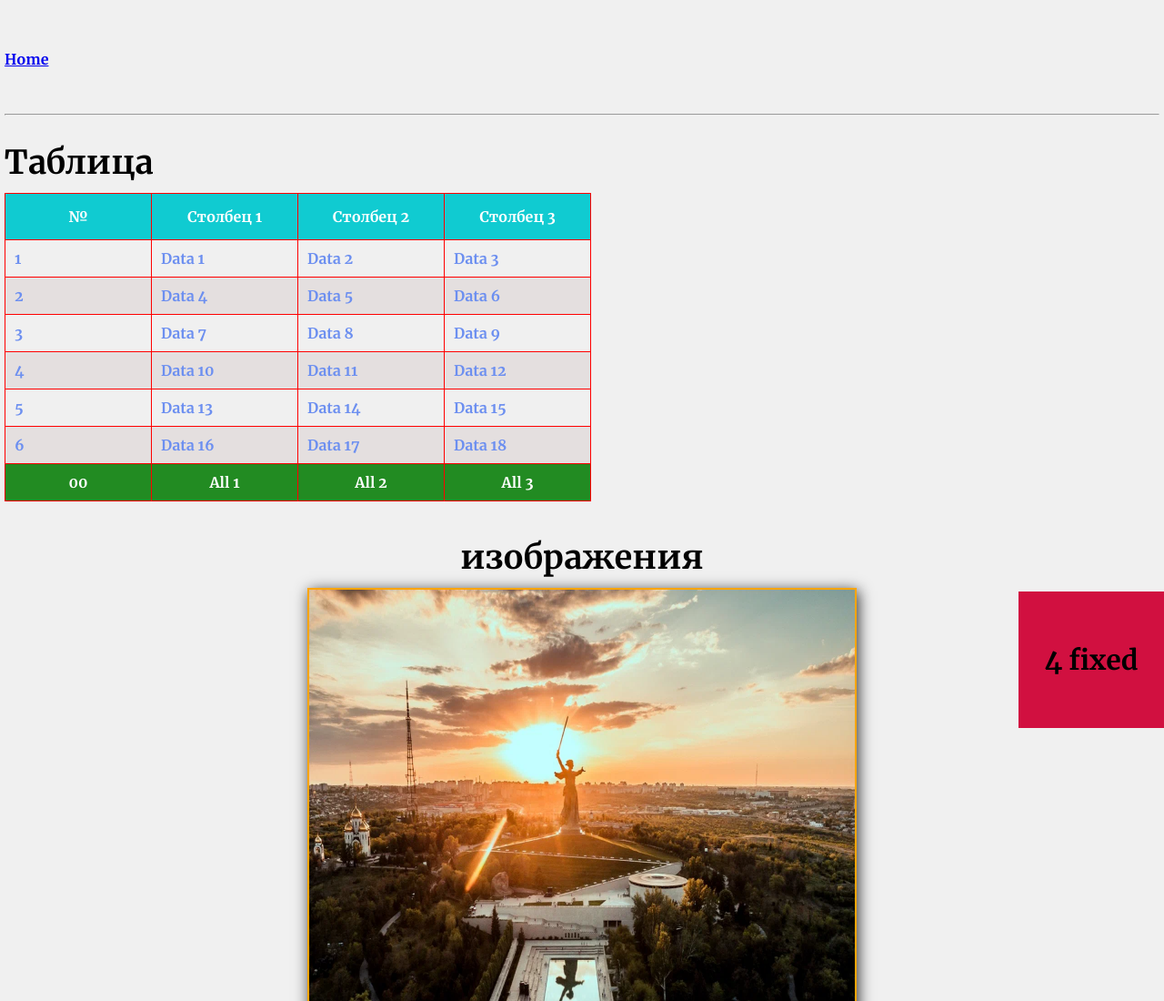
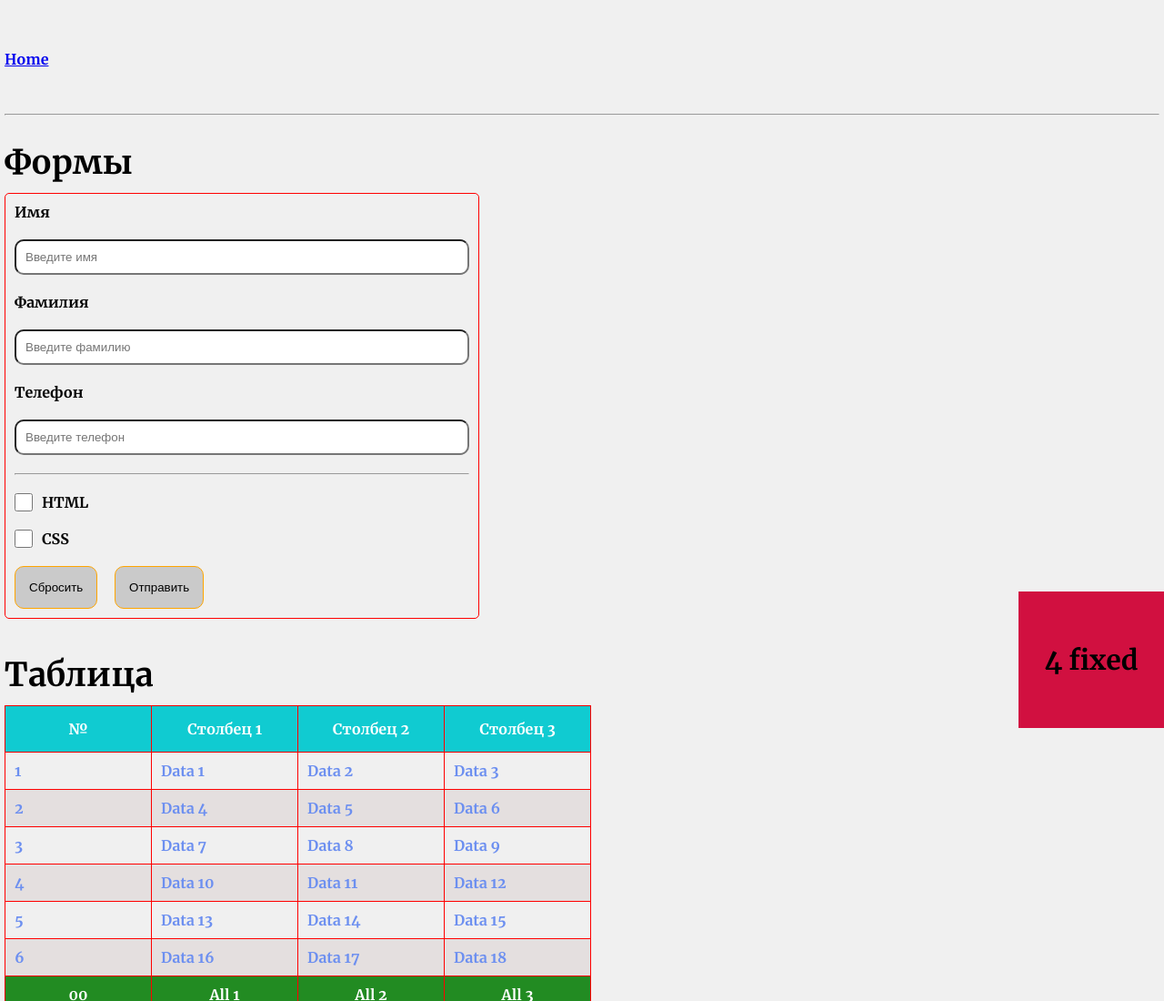
Before and after one commit to gleb-erokhin/Mentor, a plain HTML site: page css.html in a window 1280 px wide. Shown: the top 1100 px of the page at 91% size. Drawn offline with Linux system fonts and the light colour scheme.

Commit message:
lesson31

```diff
--- a/css.html
+++ b/css.html
@@ -42,6 +42,33 @@
 
         <main class="main">
             <div class="container">
+                <section class="forms-type">
+                    <h1 class="title">Формы</h1>
+
+                    <form class="forms-block mb20" action="#">
+                        <label for="name">Имя</label>
+                        <input class="forms-block__int" type="text" name="name" id="" placeholder="Введите имя">
+                        <label for="name">Фамилия</label>
+                        <input class="forms-block__int" type="text" name="surname" id="" placeholder="Введите фамилию">
+                        <label for="name">Телефон</label>
+                        <input class="forms-block__int" type="tel" name="tel" id="" placeholder="Введите телефон">
+                        <hr>
+                        <div class="forms-block__checks">
+                            <label for="skill" class="forms-block__label">
+                                <input class="forms-block__check" type="checkbox" name="skill" id="">
+                                HTML
+                            </label>
+                            <label for="skill" class="forms-block__label">
+                                <input class="forms-block__check" type="checkbox" name="skill" id="">
+                                CSS
+                            </label>
+                        </div>
+                        <div class="forms-block__btns">
+                            <button class="forms-block__btn" type="reset">Сбросить</button>
+                            <button class="forms-block__btn" type="submit">Отправить</button>
+                        </div>
+                    </form>
+                </section>
                 <section class="tables">
                     <h1 class="title">Таблица</h1>
 
--- a/css/style.scss
+++ b/css/style.scss
@@ -73,7 +73,7 @@ label {
 }
 
 input {
-    height: 30px;
+    // height: 30px;
     // padding: 5px;
 }
 
@@ -517,3 +517,48 @@ tfoot td {
     color: #fff;
     text-align: center;
 }
+
+// forms
+.forms-block {
+    display: flex;
+    flex-direction: column;
+    width: 500px;
+    padding: 10px;
+    border: 1px solid red;
+    border-radius: 5px;
+    &__int {
+        margin-bottom: 20px;
+    }
+    &__btn {
+        margin-right: 15px;
+    }
+    &__btn {
+        display: inline-block;
+        padding: 15px;
+        border-radius: 10px;
+        border: 1px solid orange;
+        background-color: rgb(202, 202, 202);
+        cursor: pointer;
+        transition: all 0.2s ease-in;
+    }
+    &__btn:focus {
+        outline: 1px solid green;
+        outline-offset: 2px;
+    }
+
+    &__btn:active {
+        transform: translate(1px, 1px);
+    }
+    &__check {
+        margin-right: 10px;
+        width: 20px;
+        height: 20px;
+    }
+    input[type="checkbox"]:checked {
+        accent-color: #1084d1;
+
+    }
+    &__label {
+        display: flex;
+    }
+}
```
Also changed, not shown: css/style.css, 1 other file.
